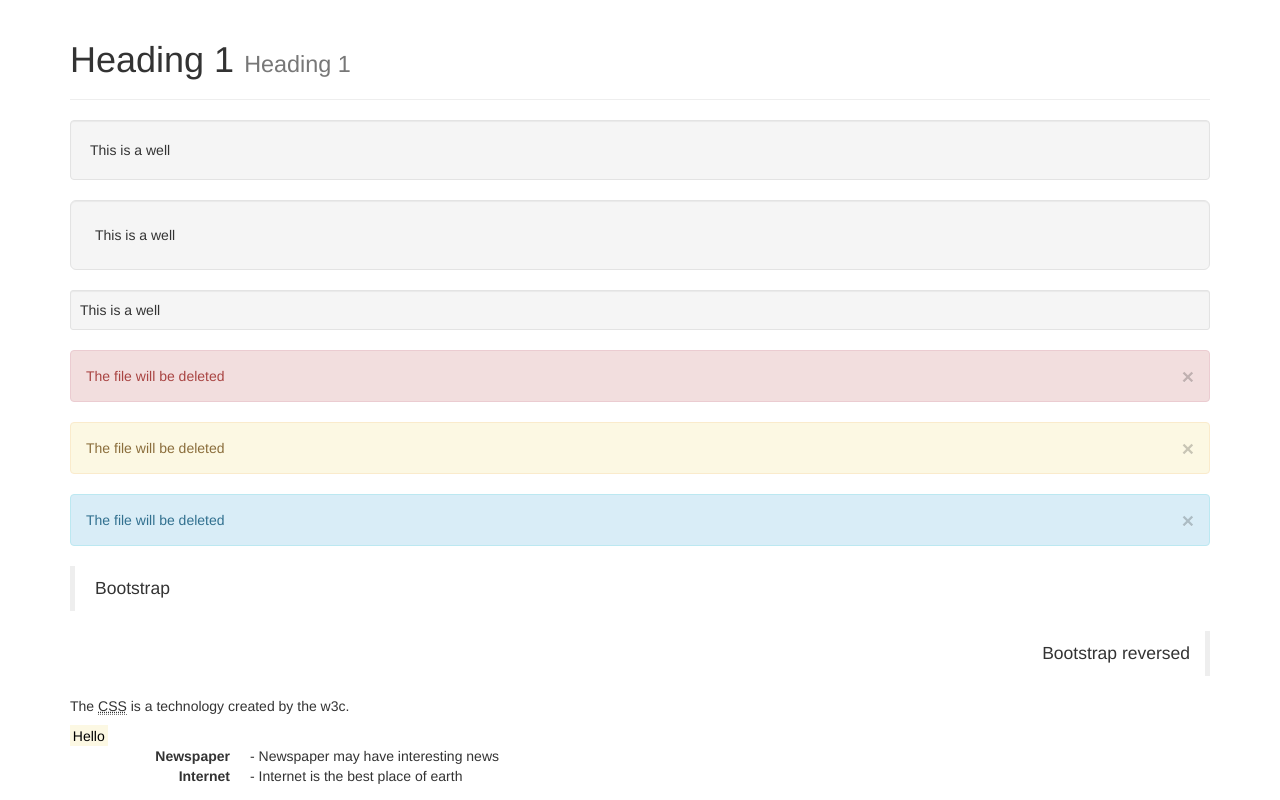
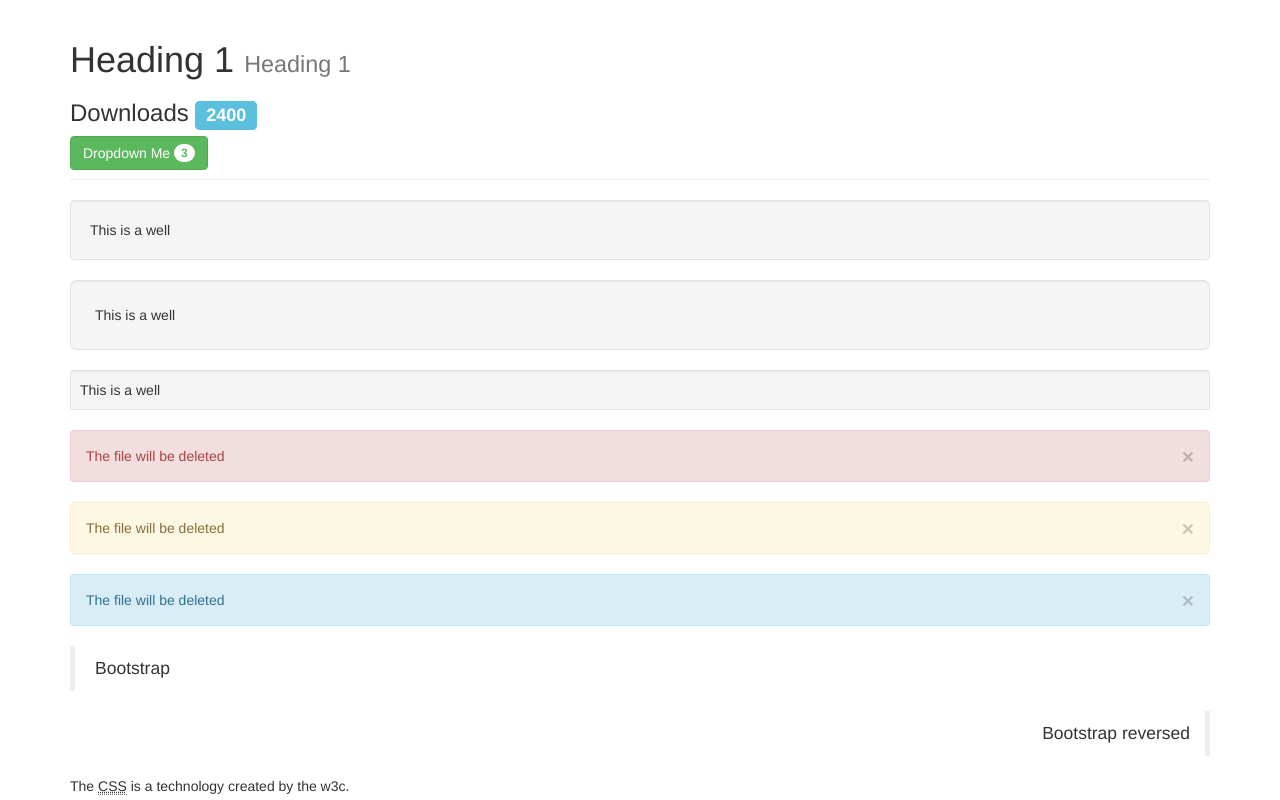
Before and after one commit to victorhugojmz/Bootstrap-Guide, a plain HTML site: page index.html in a window 1280 px wide. Shown: the top 800 px of the page. Drawn offline with nearby package versions, Linux system fonts and the light colour scheme.

Commit message:
labels and badge class

```diff
--- a/index.html
+++ b/index.html
@@ -17,6 +17,28 @@
         <div class="container">
             <div class="page-header">
                 <h1>Heading 1 <small>Heading 1</small></h1>
+                <h3> Downloads
+                    <span
+                        class="
+                            label
+                            label-info">
+                        2400
+                    </span>
+                </h3>
+                 <div class="dropdown">
+                    <button type="button" class="btn btn-success dropdown-toggle" data-toggle="dropdown">Dropdown Me <span class="badge">3</span></button>
+                    <ul class="dropdown-menu">
+                        <li>
+                            <a href="#">technology</a>
+                        </li>
+                        <li>
+                            <a href="#">Science</a>
+                        </li>
+                        <li>
+                            <a href="#">Health</a>
+                        </li>
+                    </ul>
+                </div>
             </div>
             <p class="well">
                 This is a well
@@ -91,22 +113,6 @@
                         <button type="button" class="btn btn-default">Software</button>
                     </div>
             </div>
-            <div class="dropdown">
-
-                <button type="button" class="btn btn-success dropdown-toggle" data-toggle="dropdown">Dropdown Me</button>
-                <ul class="dropdown-menu">
-                    <li>
-                        <a href="#">technology</a>
-                    </li>
-                    <li>
-                        <a href="#">Science</a>
-                    </li>
-                    <li>
-                        <a href="#">Health</a>
-                    </li>
-                </ul>
-
-            </div>
         </div>
     </body>
 </html>
```
